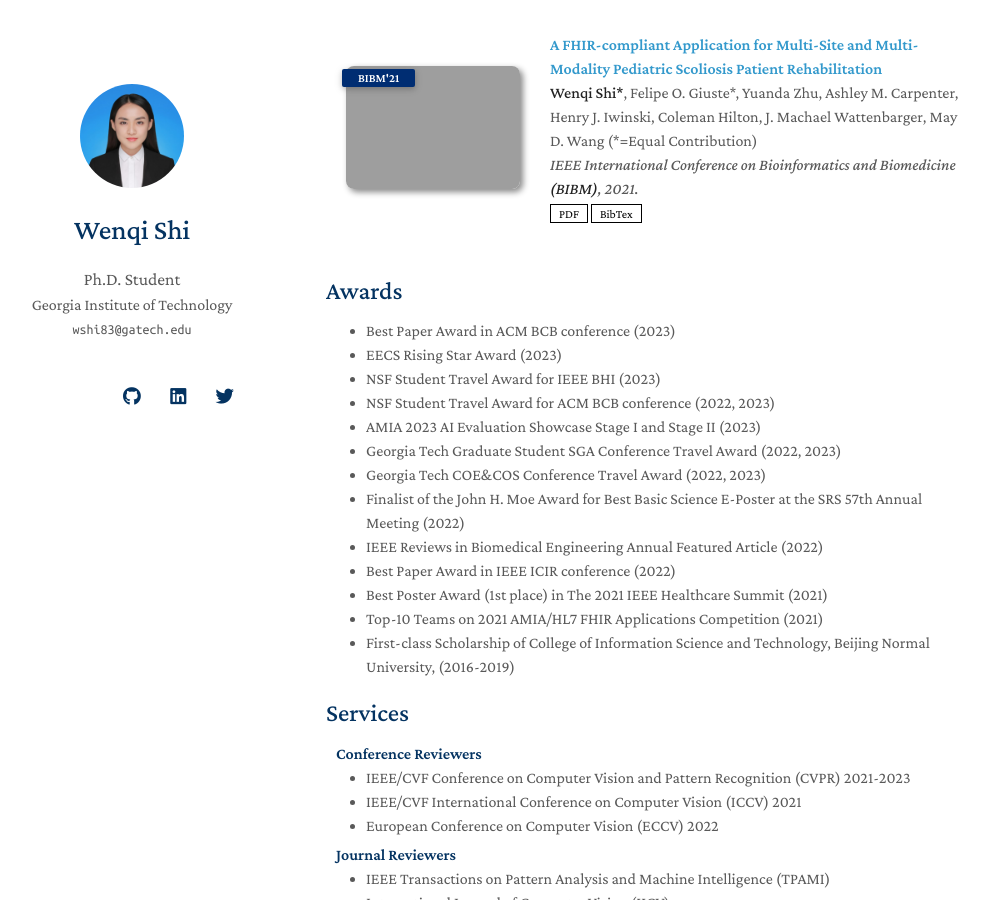
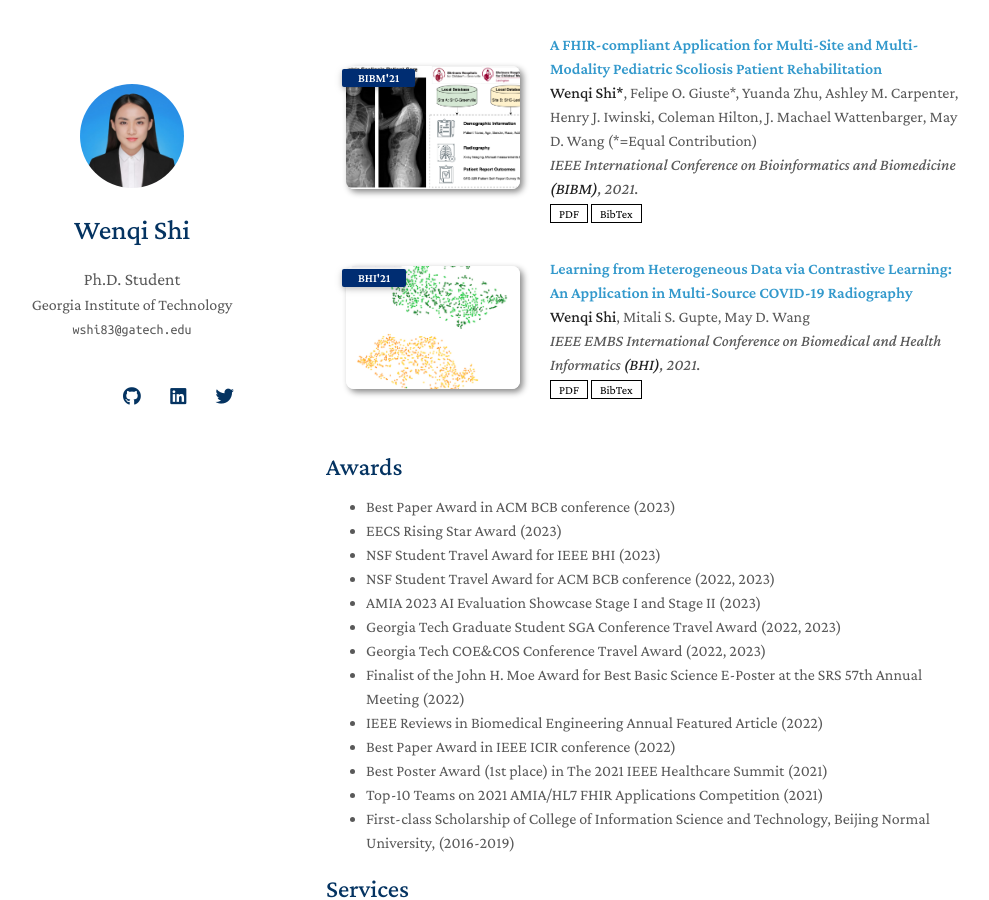
Before and after one commit to wshi83/wshi83.github.io, a Jekyll site: the page built from index.md, in a window 1280 px wide and 900 px high, scrolled down 1466 px. Shown: the whole window, without its empty margins (144-1133 px from the left). Built offline with Jekyll 4.4.1, drawn with Linux system fonts in a browser that asks for light colours; nearby versions of some CDN libraries; a style sheet for code colours, icons or effects is not loaded; our own code applies the rules of GitHub Pages for plain Markdown files; grey boxes are pictures that could not be loaded.

Commit message:
add papers

```diff
--- a/_data/publications.yml
+++ b/_data/publications.yml
@@ -41,4 +41,12 @@ main:
     conference: IEEE International Conference on Bioinformatics and Biomedicine <strong>(BIBM)</strong>, 2021.
     pdf: https://ieeexplore.ieee.org/stamp/stamp.jsp?tp=&arnumber=9669649
     bibtex: ./assets/files/bibm21.txt
-    image: ./assets/img/BIBM-21.png
+    image: ./assets/img/BIBM-2021.png
+
+  - title: "Learning from Heterogeneous Data via Contrastive Learning: An Application in Multi-Source COVID-19 Radiography"
+    authors: <strong>Wenqi Shi</strong>, Mitali S. Gupte, May D. Wang
+    conference_short: BHI'21
+    conference: IEEE EMBS International Conference on Biomedical and Health Informatics <strong>(BHI)</strong>, 2021.
+    pdf: https://ieeexplore.ieee.org/stamp/stamp.jsp?tp=&arnumber=9508574
+    bibtex: ./assets/files/bhi21.txt
+    image: ./assets/img/BHI-2021.png
--- /dev/null
+++ b/assets/files/bhi21.txt
@@ -0,0 +1,9 @@
+@INPROCEEDINGS{9508574,
+  author={Shi, Wenqi and Gupte, Mitali S. and Wang, May D.},
+  booktitle={2021 IEEE EMBS International Conference on Biomedical and Health Informatics (BHI)},
+  title={Learning from Heterogeneous Data via Contrastive Learning: An Application in Multi-Source COVID-19 Radiography},
+  year={2021},
+  volume={},
+  number={},
+  pages={1-4},
+  doi={10.1109/BHI50953.2021.9508574}}
```
Also changed, not shown: assets/img/BHI-2021.png (added).
